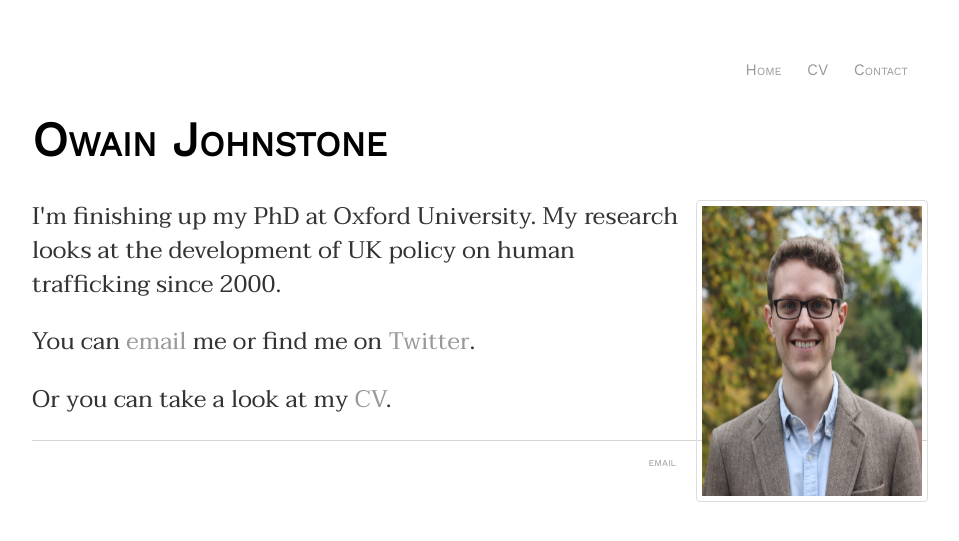
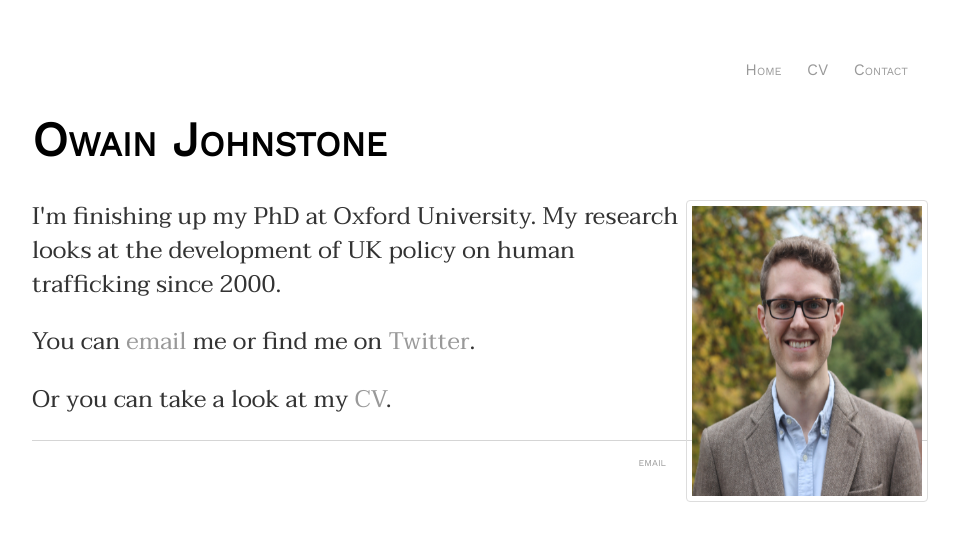
Before and after one commit to owainjohnstone/owainjohnstone.github.io, a Jekyll site: the page built from index.html, in a window 1280 px wide. Shown: the top 541 px of the page, without its empty margins (160-1119 px from the left). Built offline with Jekyll 4.4.1, drawn with Linux system fonts in a browser that asks for light colours.

Commit message:
Update main.css

```diff
--- a/css/main.css
+++ b/css/main.css
@@ -54,6 +54,6 @@ img {
     border: 1px solid #ddd;
     border-radius: 4px;
     padding: 5px;
-    width: 220px;
+    width: 230px;
     height: 290px;
 }
```
